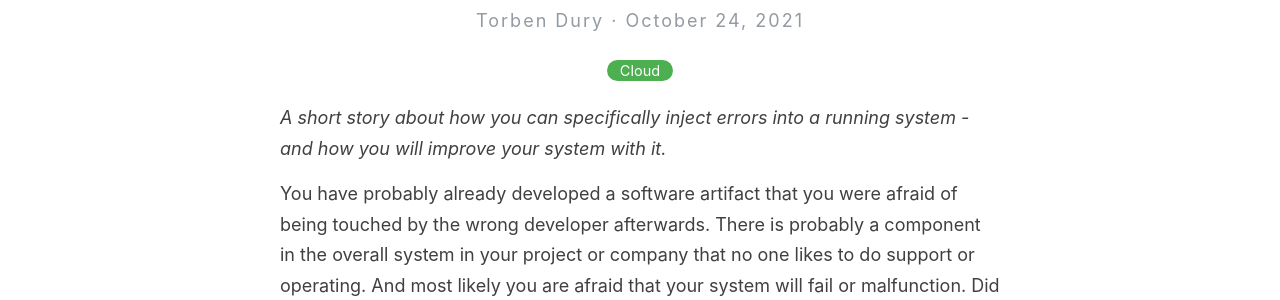
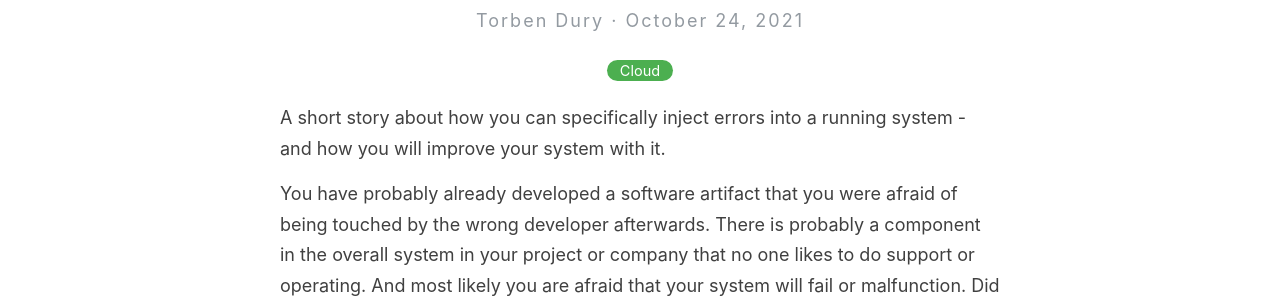
Before and after one commit to torbendury/torbendury.github.io, a Jekyll site: the page built from _posts/2021-10-24-how-chaos-engineering-may-save-your-infrastructure.md, in a window 1280 px wide. Shown: the part 275-575 px from the top of the page. Built offline with Jekyll 4.4.1, drawn with Linux system fonts in a browser that asks for light colours.

Commit message:
fix: start

```diff
--- a/_posts/2021-10-24-how-chaos-engineering-may-save-your-infrastructure.md
+++ b/_posts/2021-10-24-how-chaos-engineering-may-save-your-infrastructure.md
@@ -4,7 +4,7 @@ title: How Chaos Engineering May Save Your Infrastructure
 categories: [Cloud]
 ---
 
-_A short story about how you can specifically inject errors into a running system - and how you will improve your system with it._
+A short story about how you can specifically inject errors into a running system - and how you will improve your system with it.
 
 You have probably already developed a software artifact that you were afraid of being touched by the wrong developer afterwards. There is probably a component in the overall system in your project or company that no one likes to do support or operating. And most likely you are afraid that your system will fail or malfunction. Did you nod your head while reading? Then stick with it and read about how to build more confidence in your system - **by breaking it**.
 
```
